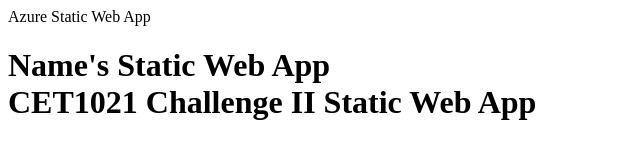
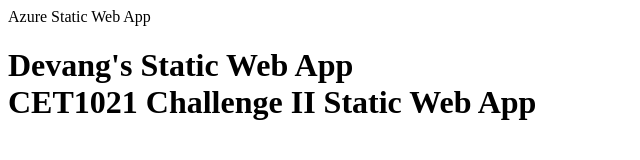
Before and after one commit to devanglikemike/devang-webapp, a plain HTML site: page files/index.html in a window 1280 px wide. Shown: the whole page, without its empty margins (0-640 px from the left). Drawn offline with Linux system fonts and the light colour scheme.

Commit message:
Update index.html

```diff
--- a/files/index.html
+++ b/files/index.html
@@ -1,6 +1,6 @@
 <html>
 <head>Azure Static Web App</head>
 <body>
-<h1>Name's Static Web App<br>CET1021 Challenge II Static Web App</h1>
+<h1>Devang's Static Web App<br>CET1021 Challenge II Static Web App</h1>
 </body>
 </html>
```
